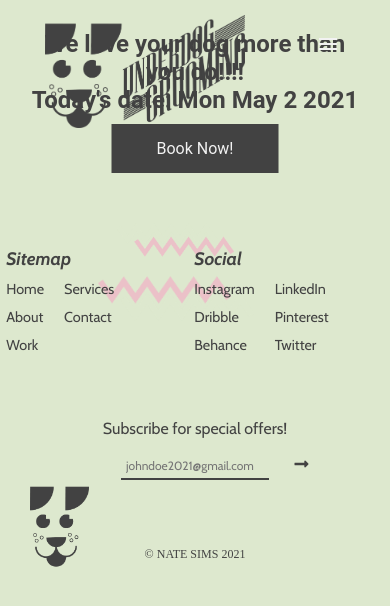
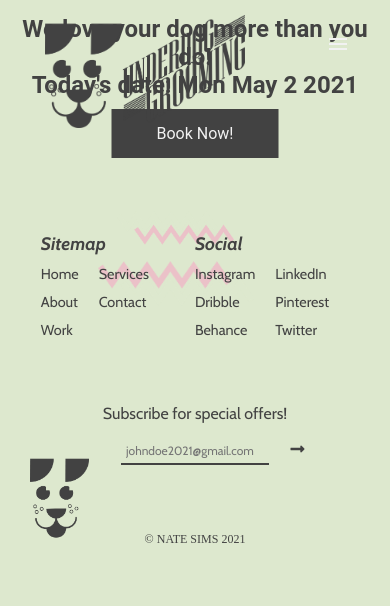
Before and after one commit to solidstatedrivee/Underdog-Grooming-React, a React (Create React App) app: page / in a window 390 px wide. Shown: the top 606 px of the page. Built offline with nearby package versions, Linux system fonts and the light colour scheme; a web font is replaced by a local one.

Commit message:
updates
adjustments to responsive design and disable scrolling when nav menu is open

```diff
--- a/src/App.css
+++ b/src/App.css
@@ -9,6 +9,11 @@
   margin: 0;
   padding: 0;
   /* font-family: "PT Sans", sans-serif; */
+}
+
+body {
+  overflow-x: hidden;
+  width: 100vw;
 }
 
 .page-container {
--- a/src/App.js
+++ b/src/App.js
@@ -8,8 +8,11 @@ import Contact from './components/pages/Contact'
 import Services from './components/pages/Services'
 import SignUp from './components/pages/SignUp'
 import Footer from './components/Footer'
+import useScript from './hooks/useScript';
 
 function App() {
+  useScript('/src/scripts/script.js');
+
   return (
     <>
       <Router>
@@ -24,8 +27,11 @@ function App() {
         </Switch>
         <Footer />
       </Router>
+
     </>
+
   );
+
 }
 
 export default App;
--- a/src/components/Button.css
+++ b/src/components/Button.css
@@ -63,6 +63,7 @@
 .btn-with-icon {
   /* border: var(--dev-border); */
   position: relative;
+  background: var(--white);
   /* display: flex; */
 }
 
--- a/src/components/Footer.css
+++ b/src/components/Footer.css
@@ -352,3 +352,24 @@ ul > li:hover {
     right: 35%;
   }
 }
+
+@media only screen and (max-width: 500px) {
+  .footer {
+    padding: 15px;
+  }
+  .footer-container-cap {
+    top: -215px;
+  }
+  .sitemap-social-container {
+    /* flex-direction: column;
+    align-items: center; */
+  }
+  .sitemap-container {
+    margin-left: 0;
+  }
+  .social-container {
+    margin: 0;
+    margin-left: 26px;
+    margin-top: 0;
+  }
+}
--- a/src/components/Footer.js
+++ b/src/components/Footer.js
@@ -12,7 +12,7 @@ export default function Footer() {
             <img src={pinkSquiggle2} alt="decorative" className='pink-squiggle2' />
             <img src={udtextlogo} alt="Underdog Grooming text logo" className='text-logo' />
             <img src={footerContainerCap} className='footer-container-cap'></img>
-            <h2>We love your dog more than you do!!!!</h2>
+            <h2>We love your dog more than you do!</h2>
             <div className="todays-date">Today's date: Mon May 2 2021</div>
             <button className="book-now">Book Now!</button>
             <div className="sitemap-social-container">
--- a/src/components/Hero.css
+++ b/src/components/Hero.css
@@ -127,7 +127,7 @@
   height: 50px; */
   position: absolute;
   bottom: 25px;
-  right: 23px;
+  right: 43px;
   border-radius: 250px;
   z-index: 50;
 }
@@ -357,3 +357,20 @@
     bottom: 0;
   }
 }
+
+@media only screen and (max-width: 500px) {
+  .hero-container {
+    height: 125vh;
+  }
+  .hero-info > h1 {
+    font-size: 1.5em;
+  }
+
+  .hero-info > p {
+    font-size: 1em;
+    line-height: 1.4;
+  }
+  .hero-social-media {
+    bottom: 75px;
+  }
+}
--- a/src/components/Navbar.css
+++ b/src/components/Navbar.css
@@ -443,7 +443,7 @@
   /* padding: 15px 30px; */
   position: relative;
   top: 19px;
-  right: 15px;
+  right: 35px;
   z-index: 100;
   align-self: start;
   padding: 0;
@@ -464,7 +464,7 @@
   border-radius: 25px;
   /* margin-right: 5px; */
   position: relative;
-  right: 22px;
+  right: 42px;
   z-index: 100;
   align-self: start;
   margin: 20px 0;
@@ -504,7 +504,7 @@ body {
   align-items: flex-end;
   justify-content: flex-end;
   position: relative;
-  right: 20px;
+  right: 40px;
   top: 2px;
 }
 
@@ -542,3 +542,9 @@ body {
     padding: 15px;
   }
 }
+
+@media only screen and (max-width: 500px) {
+  .menu-icon {
+    right: 10px;
+  }
+}
--- a/src/components/Navbar.js
+++ b/src/components/Navbar.js
@@ -4,6 +4,7 @@ import './Navbar.css';
 import logo from '../images/underdoglogoweb3.png'
 import scene1 from '../images/Saly-1.png'
 import scene2 from '../images/scene2.png'
+
 
 function Navbar() {
     const [click, setClick] = useState(false);
@@ -17,11 +18,16 @@ function Navbar() {
     }
     useEffect(() => {
         showButton();
+
     }, [])
     window.addEventListener('resize', showButton);
     const handleClick = () => setClick(!click);
     const closeMobileMenu = () => setClick(false);
-
+    if (click) {
+        document.getElementsByTagName("BODY")[0].style.position = 'fixed';
+    } else {
+        document.getElementsByTagName("BODY")[0].style.position = 'relative';
+    }
 
     return (
         <>
--- a/src/components/ServicesCards.css
+++ b/src/components/ServicesCards.css
@@ -145,3 +145,12 @@
     padding: 25px;
   }
 }
+
+@media only screen and (max-width: 500px) {
+  .cards {
+    padding: 0 15px 300px 15px;
+  }
+  .cards__item {
+    width: 100%;
+  }
+}
--- /dev/null
+++ b/src/hooks/useScript.js
@@ -0,0 +1,15 @@
+import { useEffect } from 'react';
+const useScript = url => {
+    useEffect(() => {
+        const script = document.createElement('script');
+        script.src = url;
+        script.type = 'text/javscript'
+        document.body.appendChild(script);
+
+        return () => {
+            document.body.removeChild(script);
+        }
+    }, [url])
+};
+
+export default useScript;
--- a/src/index.js
+++ b/src/index.js
@@ -2,7 +2,9 @@ import React from 'react';
 import ReactDOM from 'react-dom';
 import App from './App';
 
+
 ReactDOM.render(
+
   <App />,
   document.getElementById('root')
 );
--- /dev/null
+++ b/src/scripts/script.js
@@ -0,0 +1 @@
+alert('the script is working');
```
